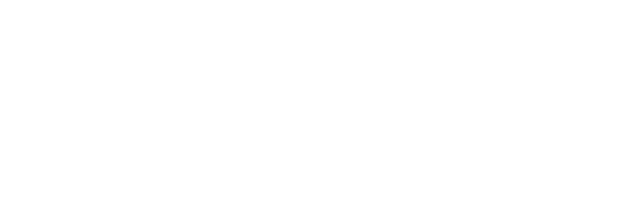
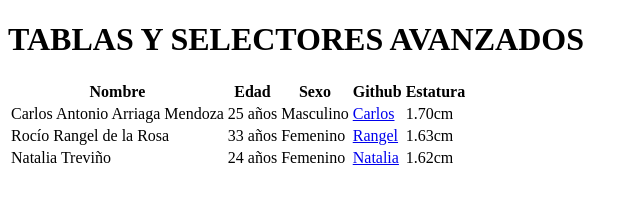
Before and after one commit to fantasmack/clase_4, a plain HTML site: page index.html in a window 1280 px wide. Shown: the whole page, without its empty margins (0-640 px from the left). Drawn offline with Linux system fonts and the light colour scheme.

Commit message:
Se agrega tabla

```diff
--- a/index.html
+++ b/index.html
@@ -3,8 +3,53 @@
 	<head>
 		<meta charset="UTF-8">
 		<title>Document</title>
+		<link rel="stylesheet" href="css/main.css">
 	</head>
 	<body>
+		<div class="wrap">
+			<h1>TABLAS Y SELECTORES AVANZADOS</h1>
+			<table>
+				<thead>
+					<tr>
+						<th>Nombre</th>
+						<th>Edad</th>
+						<th>Sexo</th>
+						<th>Github</th>
+						<th>Estatura</th>
+					</tr>
+				</thead>
+				<tbody>
+					<tr>
+						<td>Carlos Antonio Arriaga Mendoza</td>
+						<td>25 años</td>
+						<td>Masculino</td>
+						<td>
+							<a href="https://github.com/caam123" Title="Carlos">Carlos</a></td>
+							<td>1.70cm</td>
+						</tr>
+						<tr>
+							<td>Rocío Rangel de la Rosa</td>
+							<td>33 años</td>
+							<td>Femenino</td>
+							<td>
+								<a href="https://github.com/KitsuneNishizono" Title="Rangel">Rangel</a>
+							</td>
+							<td>1.63cm</td>
+						</tr>
+						<tr>
+							<td>Natalia Treviño</td>
+							<td>24 años</td>
+							<td>Femenino</td>
+							<td>
+								<a href="https://github.com/nataliatrevio" Title="Natalia">Natalia</a>
+							</td>
+							<td>1.62cm</td>
+						</tr>
+					</tbody>
+				</table>
+				<p>
 
+				</p>
+			</div>
 		</body>
 	</html>
```
Lines whose indentation alone changed are shown as unchanged.
